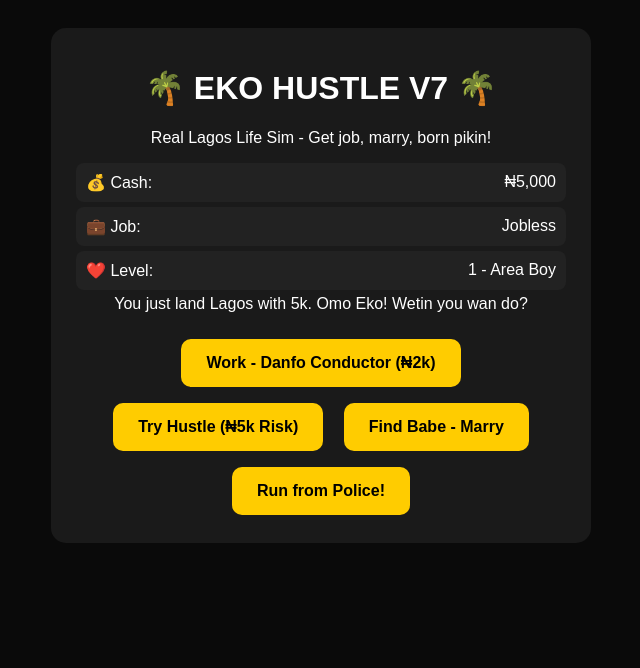
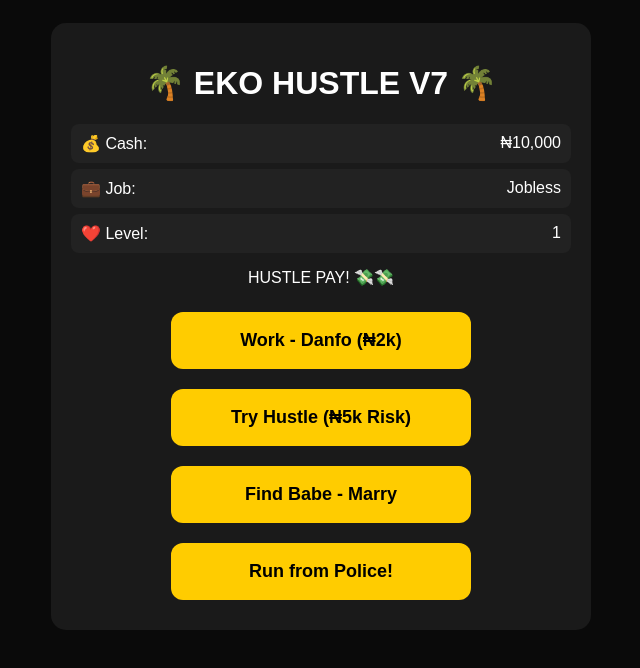
Before and after one commit to jaysonenomhensike459-lab/Eko-hustle, a plain HTML site: page index.html in a window 1280 px wide. Both pictures are taken after a click on the button "Try Hustle (₦5k Risk)". Shown: the whole page, without its empty margins (319-959 px from the left). Drawn offline with Linux system fonts and the light colour scheme.

Commit message:
Refactor HTML structure and style updates
Eko Hustle V7 - Lagos GTA life

```diff
--- a/index.html
+++ b/index.html
@@ -3,30 +3,39 @@
 <head>
 <meta charset="UTF-8">
 <meta name="viewport" content="width=device-width,initial-scale=1">
-<title>Eko Hustle V7 - Lagos Life Sim</title>
+<title>Eko Hustle V7</title>
 <style>
-body{background:#0a0a0a;color:#fff;font-family:Arial;padding:20px;text-align:center}
-button{padding:15px 25px;margin:8px;background:#ffcc00;color:#000;border:none;border-radius:10px;font-weight:bold;font-size:16px}
+body{background:#0a0a0a;color:#fff;font-family:Arial;padding:15px;text-align:center}
+button{padding:18px;margin:10px;width:90%;max-width:300px;background:#ffcc00;color:#000;border:0;border-radius:12px;font-weight:bold;font-size:18px}
+button:active{background:#ff9900;transform:scale(0.95)}
 #game{max-width:500px;margin:auto;background:#1a1a1a;padding:20px;border-radius:15px}
-.stat{display:flex;justify-content:space-between;background:#222;padding:10px;margin:5px;border-radius:8px}
+.stat{display:flex;justify-content:space-between;background:#222;padding:10px;margin:6px 0;border-radius:8px}
 </style>
 </head>
 <body>
 <div id="game">
 <h1>🌴 EKO HUSTLE V7 🌴</h1>
-<p>Real Lagos Life Sim - Get job, marry, born pikin!</p>
 <div class="stat"><span>💰 Cash:</span><span id="cash">₦5,000</span></div>
 <div class="stat"><span>💼 Job:</span><span id="job">Jobless</span></div>
-<div class="stat"><span>❤️ Level:</span><span id="level">1 - Area Boy</span></div>
-<div id="story">You just land Lagos with 5k. Omo Eko! Wetin you wan do?</div>
-<br>
-<button onclick="work()">Work - Danfo Conductor (₦2k)</button>
-<button onclick="yahoo()">Try Hustle (₦5k Risk)</button>
-<button onclick="marry()">Find Babe - Marry</button>
-<button onclick="police()">Run from Police!</button>
+<div class="stat"><span>❤️ Level:</span><span id="lvl">1</span></div>
+<div id="story" style="margin:15px 0">You land Lagos with 5k. Wetin you wan do?</div>
+<button id="b1">Work - Danfo (₦2k)</button>
+<button id="b2">Try Hustle (₦5k Risk)</button>
+<button id="b3">Find Babe - Marry</button>
+<button id="b4">Run from Police!</button>
+</div>
 <script>
 let cash=5000,level=1;
-let jobs=["Jobless","Danfo Conductor","Okada Rider","Yahoo Boy","Shop Owner","Big Man"];
-function update(){document.getElementById('cash').innerText='₦'+cash.toLocaleString();document.getElementById('level').innerText=level+' - '+jobs[Math.min(level-1,5)]}
-function work(){cash+=2000;level++;document.getElementById('story').innerText='You hustle for Oshodi! You make ₦2k. Eko oni baje!';update()}
-function yahoo
+function upd(){document.getElementById('cash').innerHTML='₦'+cash.toLocaleString();document.getElementById('lvl').innerHTML=level}
+function work(){cash+=2000;level++;document.getElementById('story').innerHTML='You hustle for Oshodi! +₦2k!';upd()}
+function hustle(){if(Math.random()>0.5){cash+=5000;document.getElementById('story').innerHTML='HUSTLE PAY! 💸💸'}else{cash=Math.max(0,cash-2000);document.getElementById('story').innerHTML='Agbero collect your money! 😭'}upd()}
+function marry(){if(cash>=10000){cash-=5000;level+=2;document.getElementById('story').innerHTML='You don marry! 👶❤️'}else{document.getElementById('story').innerHTML='Need 10k to marry!'}upd()}
+function police(){cash+=1000;document.getElementById('story').innerHTML='You RUN! 🏃‍♂️ Escape +₦1k!';upd()}
+document.getElementById('b1').onclick=work;
+document.getElementById('b2').onclick=hustle;
+document.getElementById('b3').onclick=marry;
+document.getElementById('b4').onclick=police;
+upd();
+</script>
+</body>
+  </html>
```
